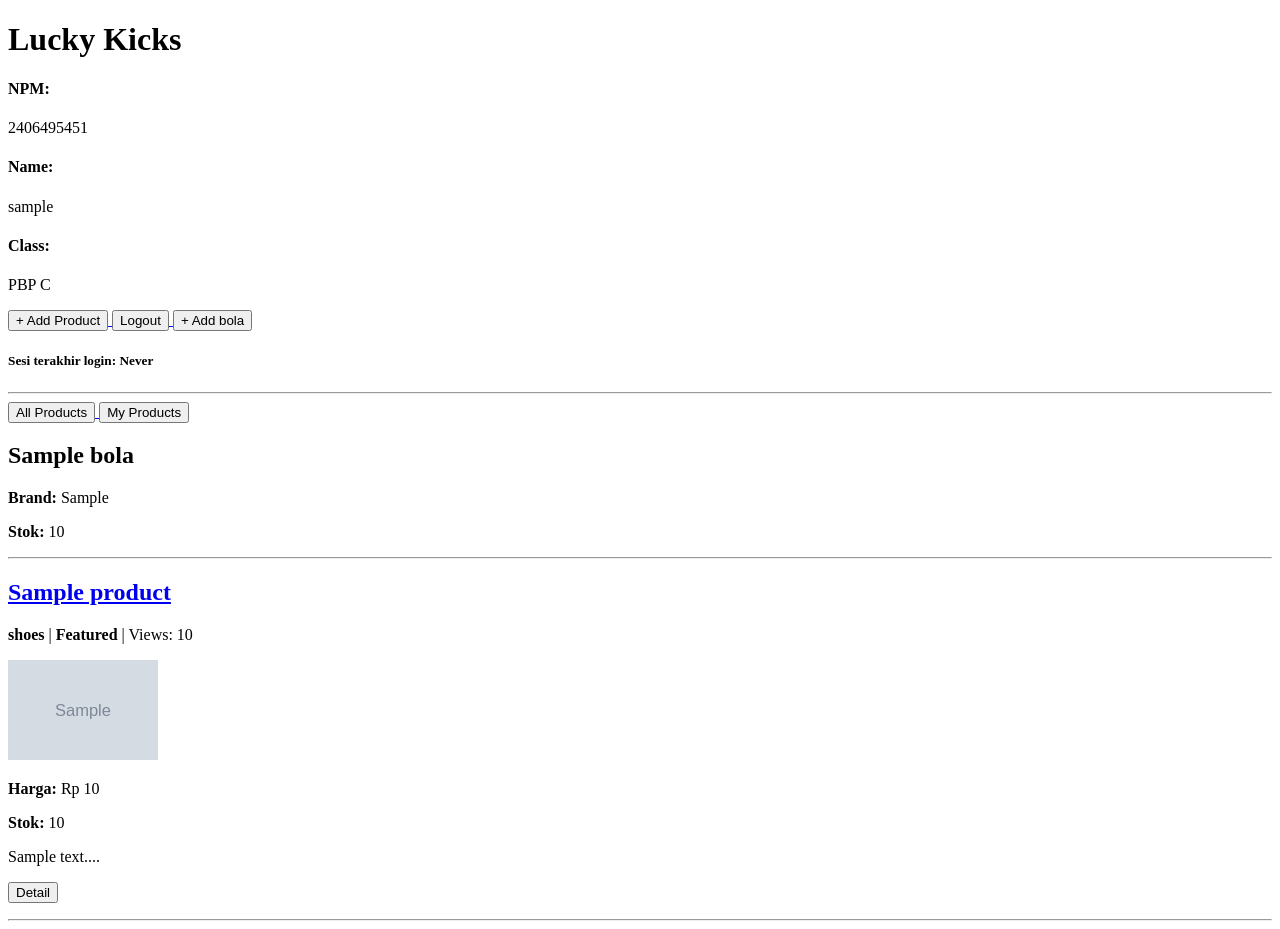
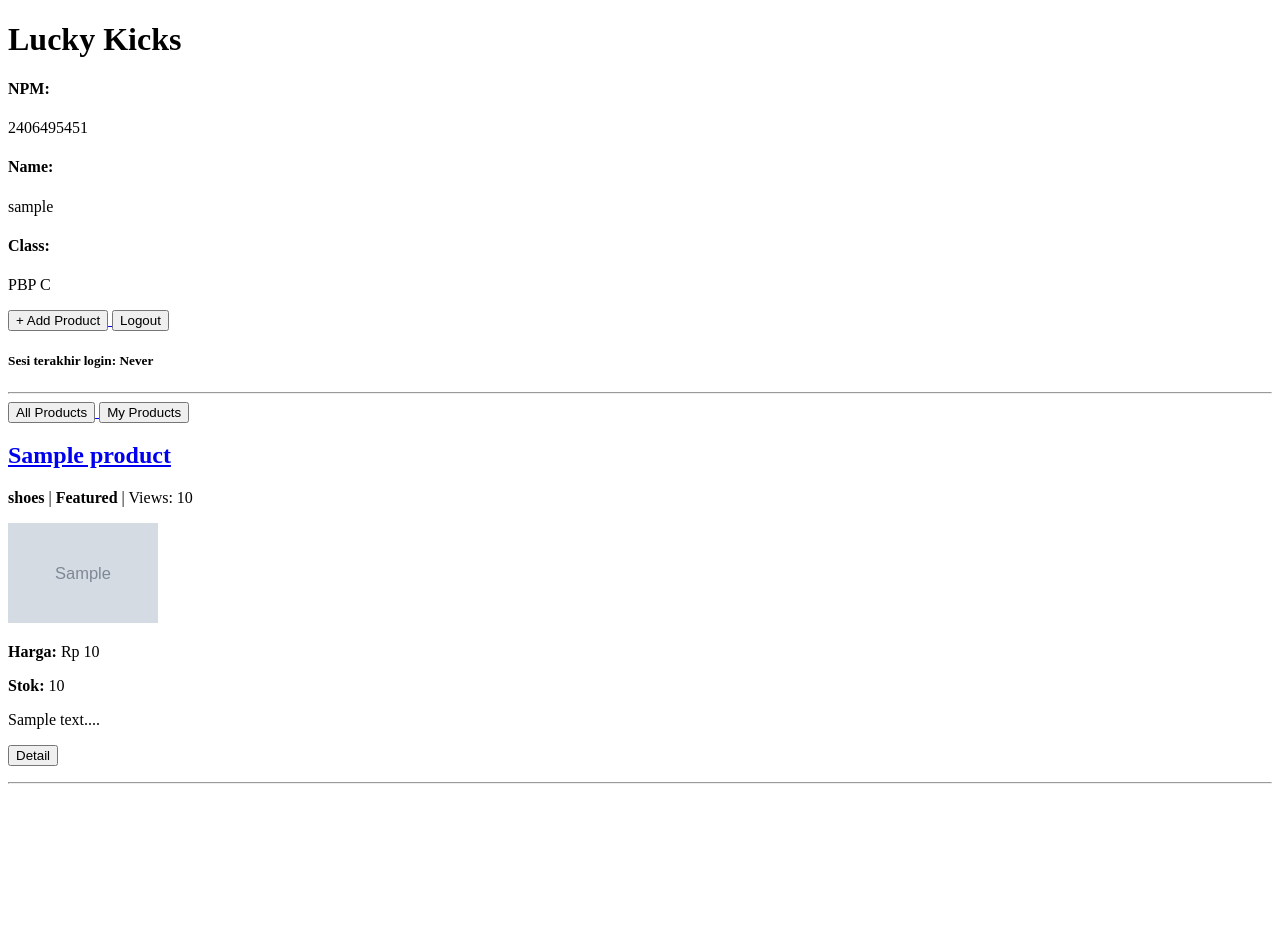
Before and after one commit to ruzzy13/lucky-kicks, a Django app: page / in a window 1280 px wide. After the commit the page ends 784 px from the top, so only its background shows below. Run offline with Django 5.2, Linux system fonts and the light colour scheme; a user stored in the database is signed in; tables that the repository leaves empty hold one stand-in row (values such as "Sample post"); grey boxes marked "Sample" are stand-in pictures.

Commit message:
menyelesaikan tugas individu 4

```diff
--- a/main/forms.py
+++ b/main/forms.py
@@ -6,8 +6,3 @@ class ProductForm(ModelForm):
     class Meta:
         model = Product
         fields = ["name", "price", "description", "thumbnail", "category","is_featured", "stock"]
-
-class BolaForm(forms.Form):
-    name = forms.CharField(max_length=255)
-    brand = forms.CharField(max_length=255)
-    stock = forms.IntegerField(label = "Stok")
--- a/main/models.py
+++ b/main/models.py
@@ -32,11 +32,3 @@ class Product(models.Model):
     def increment_views(self):
         self.views += 1
         self.save()
-
-class Bola(models.Model):
-    name = models.CharField(max_length=255)
-    brand = models.CharField(max_length=255)
-    stock = models.IntegerField()
-
-    def __str__(self):
-        return self.name
--- a/main/templates/main.html
+++ b/main/templates/main.html
@@ -17,10 +17,6 @@
   <button>Logout</button>
 </a>
 
-<a href="{% url 'main:new_bola' %}">
-  <button>+ Add bola</button>
-</a>
-
 <h5>Sesi terakhir login: {{ last_login }}</h5>
 
 <hr>
@@ -31,15 +27,6 @@
 <a href="?filter=my">
     <button type="button">My Products</button>
 </a>
-
-{% for ball in bola_list %}
-<div>
-  <h2>{{ ball.name }}</h2>
-  <p><b>Brand:</b> {{ ball.brand }}</p>
-  <p><b>Stok:</b> {{ ball.stock }}</p>
-</div>
-<hr>
-{% endfor %}
 
 {% if not product_list %}
 <p>Belum ada data Product pada Lucky Kicks.</p>
--- a/main/urls.py
+++ b/main/urls.py
@@ -1,7 +1,6 @@
 from django.urls import path
 from main.views import show_main, create_product, show_product, show_xml, show_json, show_xml_by_id, show_json_by_id
 from main.views import register, login_user, logout_user
-from main.views import new_bola
 
 app_name = 'main'
 
@@ -16,5 +15,4 @@ urlpatterns = [
     path('register/', register, name='register'),
     path('login/', login_user, name='login'),
     path('logout/', logout_user, name='logout'),
-    path('bola/new', new_bola, name = "new_bola")
 ]
--- a/main/views.py
+++ b/main/views.py
@@ -1,6 +1,6 @@
 from django.shortcuts import render, redirect, get_object_or_404
-from main.forms import ProductForm, BolaForm
-from main.models import Product, Bola
+from main.forms import ProductForm
+from main.models import Product
 from django.http import HttpResponse, HttpResponseRedirect
 from django.core import serializers
 from django.contrib.auth.forms import UserCreationForm, AuthenticationForm
@@ -20,14 +20,12 @@ def show_main(request):
     else:
         product_list = Product.objects.filter(user=request.user)
 
-    bola_list = Bola.objects.all()
 
     context = {
         'npm': '2406495451',
         'name': request.user.username,
         'class': 'PBP C',
         'product_list': product_list,
-        'bola_list': bola_list,
         'last_login': request.COOKIES.get('last_login', 'Never')
     }
     return render(request, "main.html",context)
@@ -114,22 +112,3 @@ def logout_user(request):
     response = HttpResponseRedirect(reverse('main:login'))
     response.delete_cookie('last_login')
     return response
-
-def new_bola(request):
-    if request.method == "POST":
-        form = BolaForm(request.POST)
-        if form.is_valid():
-            name = form.cleaned_data['name']
-            brand = form.cleaned_data['brand']
-            stock = form.cleaned_data['stock']
-
-            Bola.objects.create(
-                name=name,
-                brand=brand,
-                stock=stock
-            )
-            return redirect("main:show_main")
-    else:
-        form = BolaForm()
-    context = {"form": form}
-    return render(request, "new_bola.html", context)
```
Also changed, not shown: main/templates/new_bola.html (deleted, +0 -18 lines), main/templates/show_bola.html (deleted, +0 -10 lines), main/migrations/0005_delete_bola.py (added).
